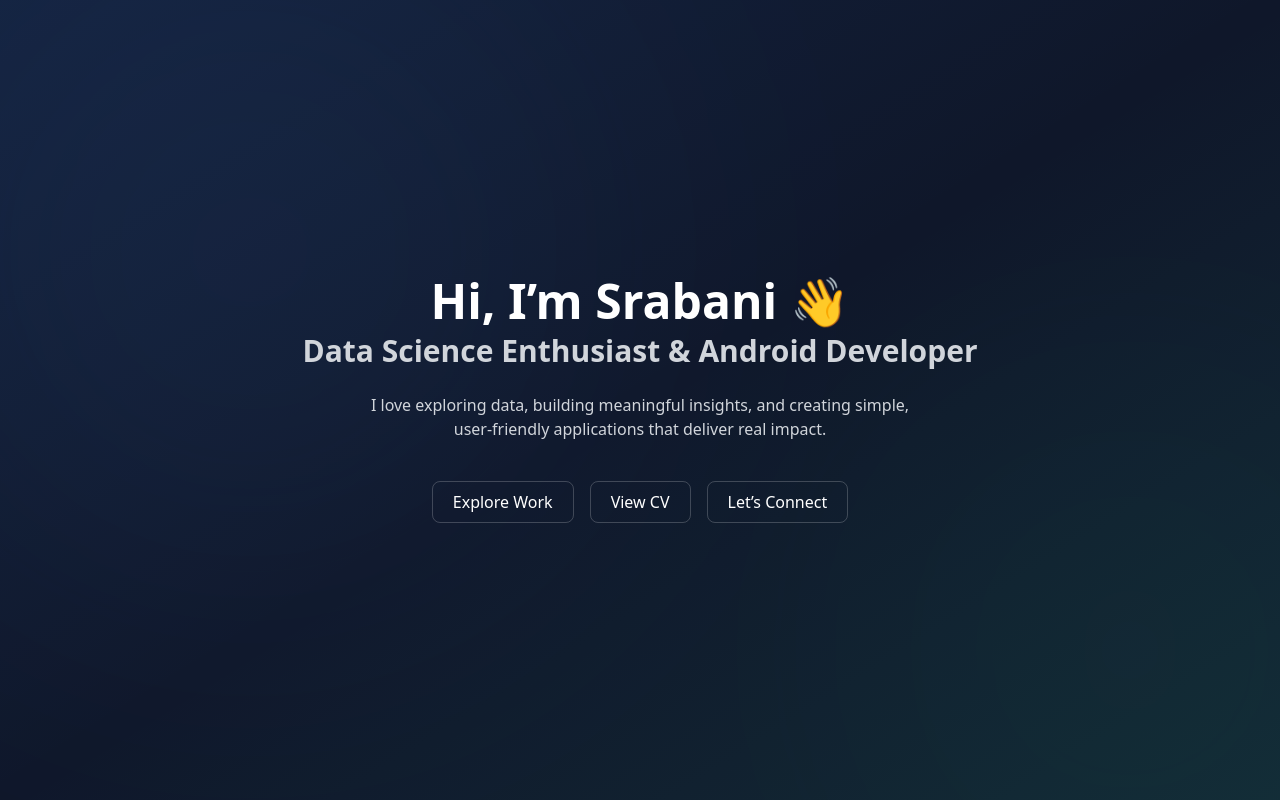
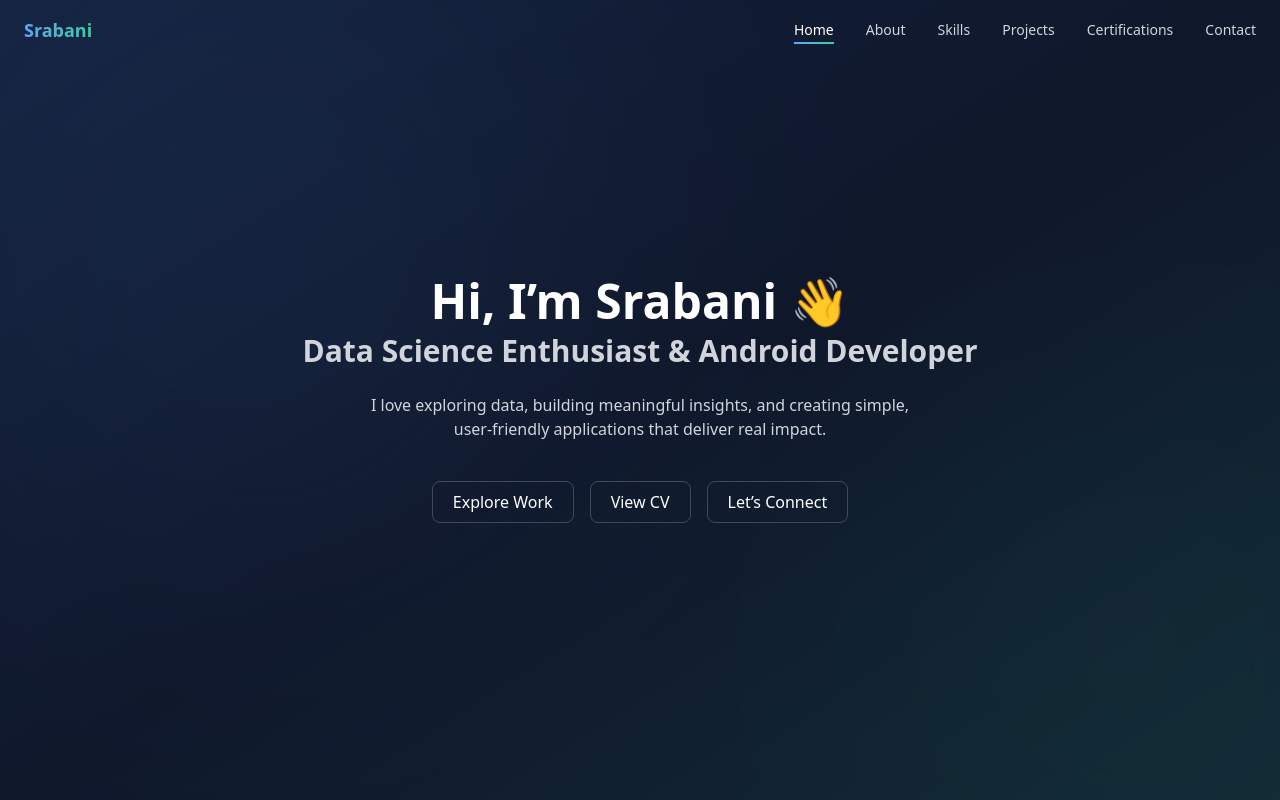
Before and after one commit to Srabanigorai/latest-portfolio, a React (Vite) app: page / in a window 1280 px wide. Shown: the top 800 px of the page. Built offline with nearby package versions, Linux system fonts and the light colour scheme.

Commit message:
Update Navbar.jsx

```diff
--- a/src/components/Navbar.jsx
+++ b/src/components/Navbar.jsx
@@ -20,18 +20,17 @@ export default function Navbar() {
     const handleScroll = () => {
       const currentScroll = window.scrollY;
 
-      // 🎯 fade logic
-      if (currentScroll < 50) {
-        setVisible(false); // near top → fade out
+      // 🔥 HIDE / SHOW LOGIC
+      if (currentScroll > lastScroll && currentScroll > 80) {
+        setVisible(false); // scrolling down → hide
       } else {
-        setVisible(true); // scrolling → show
+        setVisible(true); // scrolling up → show
       }
 
-      // 🧠 scroll direction (optional smooth feel)
       setLastScroll(currentScroll);
 
-      // 🌫️ background blur trigger
-      setScrolled(currentScroll > 80);
+      // 🌫️ background trigger
+      setScrolled(currentScroll > 50);
 
       // 📍 active section
       let current = "home";
@@ -50,7 +49,7 @@ export default function Navbar() {
 
     window.addEventListener("scroll", handleScroll);
     return () => window.removeEventListener("scroll", handleScroll);
-  }, []);
+  }, [lastScroll]);
 
   const handleClick = (id) => {
     setActive(id);
@@ -66,10 +65,10 @@ export default function Navbar() {
 
   return (
     <motion.div
-      initial={{ opacity: 0, y: -30 }}
+      initial={{ opacity: 0, y: -40 }}
       animate={{
         opacity: visible ? 1 : 0,
-        y: visible ? 0 : -20
+        y: visible ? 0 : -50
       }}
       transition={{ duration: 0.5, ease: "easeInOut" }}
       className="fixed top-0 left-0 w-full z-50"
@@ -86,16 +85,16 @@ export default function Navbar() {
       {/* 🌟 CONTENT */}
       <div className="relative max-w-7xl mx-auto flex items-center justify-between px-6 py-4">
 
-        {/* LOGO */}
+        {/* 🔥 LOGO */}
         <motion.div
-          whileHover={{ scale: 1.05 }}
+          whileHover={{ scale: 1.08 }}
           onClick={() => handleClick("home")}
           className="text-lg font-semibold cursor-pointer bg-gradient-to-r from-blue-400 to-emerald-400 text-transparent bg-clip-text"
         >
           Srabani
         </motion.div>
 
-        {/* LINKS */}
+        {/* 🔗 LINKS */}
         <div className="flex gap-8">
           {links.map((link) => (
             <button
@@ -103,6 +102,7 @@ export default function Navbar() {
               onClick={() => handleClick(link.id)}
               className="relative text-sm group"
             >
+              {/* TEXT */}
               <span
                 className={`transition-colors duration-300 ${
                   active === link.id
@@ -113,14 +113,19 @@ export default function Navbar() {
                 {link.name}
               </span>
 
-              {/* hover line */}
+              {/* HOVER LINE */}
               <span className="absolute left-0 -bottom-1 h-[2px] w-0 bg-gradient-to-r from-blue-400 to-emerald-400 transition-all duration-300 group-hover:w-full" />
 
-              {/* active line */}
+              {/* ACTIVE LINE (SMOOTH MOVE) */}
               {active === link.id && (
                 <motion.div
                   layoutId="activeLine"
                   className="absolute left-0 right-0 -bottom-1 h-[2px] bg-gradient-to-r from-blue-400 to-emerald-400"
+                  transition={{
+                    type: "spring",
+                    stiffness: 300,
+                    damping: 30
+                  }}
                 />
               )}
             </button>
```
